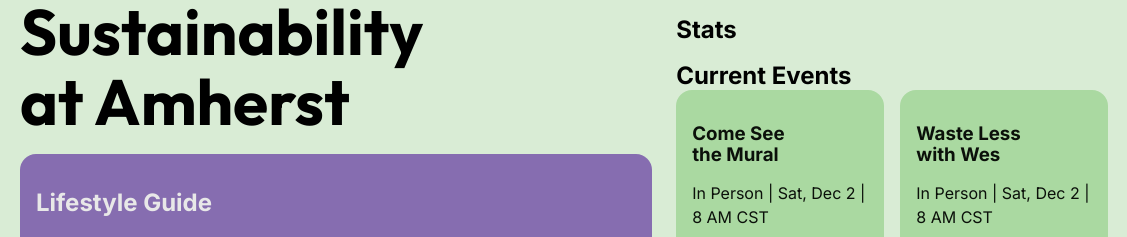
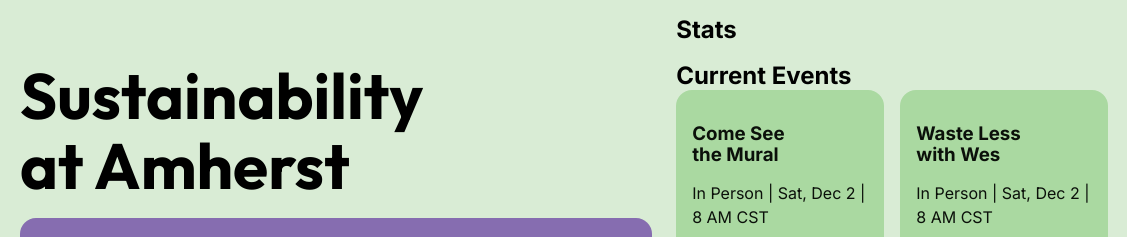
Before and after one commit to allx-g/sustainability-dashboard, a plain HTML site: page index.html in a window 1280 px wide. Shown: the part 57-294 px from the top of the page, 0-1127 px from the left. Drawn offline with Linux system fonts and the light colour scheme.

Commit message:
Add spacing to intro heading

```diff
--- a/style.css
+++ b/style.css
@@ -154,6 +154,7 @@ main {
 
 .intro h1 {
     font-size: 4rem;
+    padding: 4rem 0rem 0rem ;
 }
 
 .intro h3 {
```
